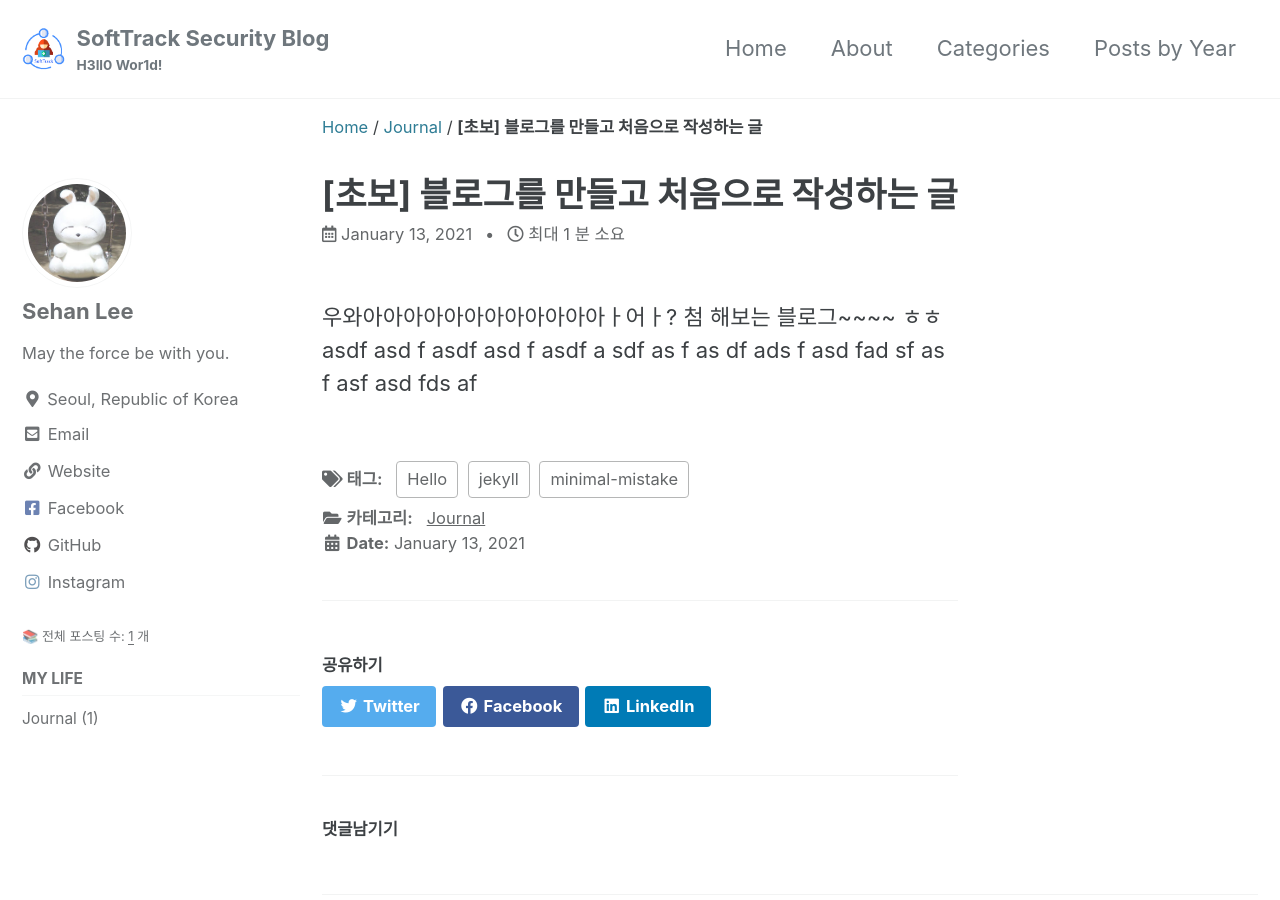
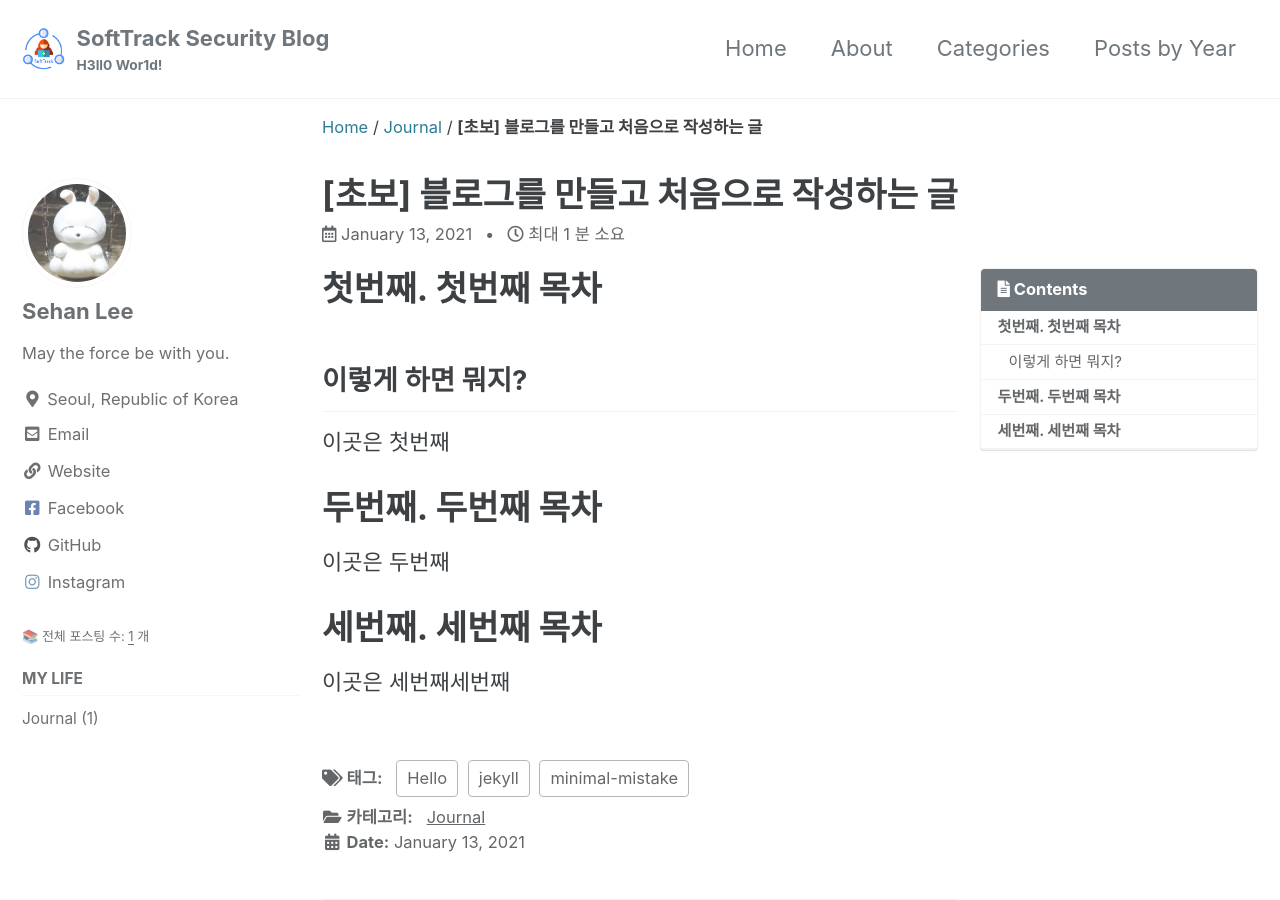
Before and after one commit to AlchemicSH/AlchemicSH.github.io, a Jekyll site: the page built from _posts/My_life/Journal/2021-01-13-first-post.md, in a window 1280 px wide and 900 px high. Built offline with Jekyll 4.4.1, drawn with Linux system fonts in a browser that asks for light colours; cached includes are drawn as plain includes.

Commit message:
Update 2021-01-13-first-post.md

```diff
--- a/_posts/My_life/Journal/2021-01-13-first-post.md
+++ b/_posts/My_life/Journal/2021-01-13-first-post.md
@@ -6,31 +6,19 @@ categories:
 tags:
  - [Hello, jekyll, minimal-mistake]
 comments: true
+toc: true
+toc_label: "Contents"
+toc_sticky: true
 ---
-<br>
-우와아아아아아아아아아아아아ㅏ어ㅏ?
-첨 해보는 블로그~~~~ ㅎㅎ
-asdf
-asd
-f
-asdf
-asd
-f
-asdf
-a
-sdf
-as
-f
-as
-df
-ads
-f
-asd
-fad
-sf
-as
-f
-asf
-asd
-fds
-af
+# 첫번째. 첫번째 목차
+## 이렇게 하면 뭐지?
+
+이곳은 첫번째
+
+# 두번째. 두번째 목차
+
+이곳은 두번째
+
+# 세번째. 세번째 목차
+
+이곳은 세번째세번째
```
